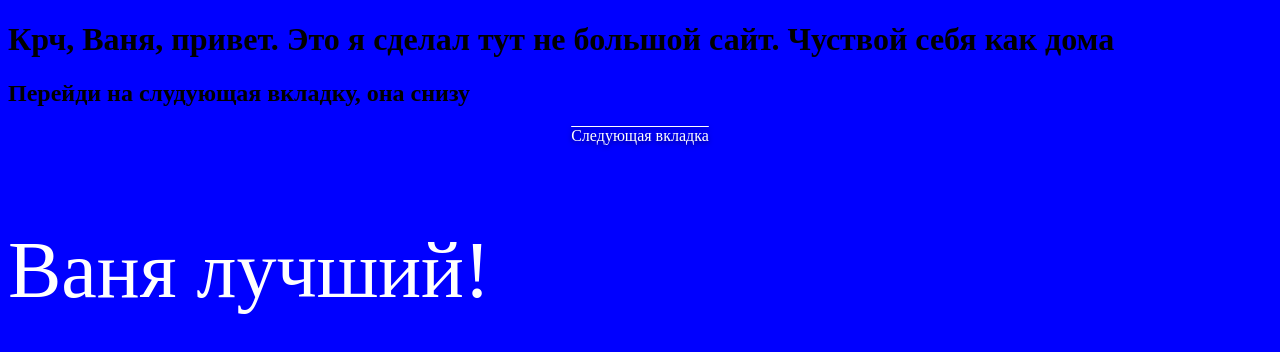
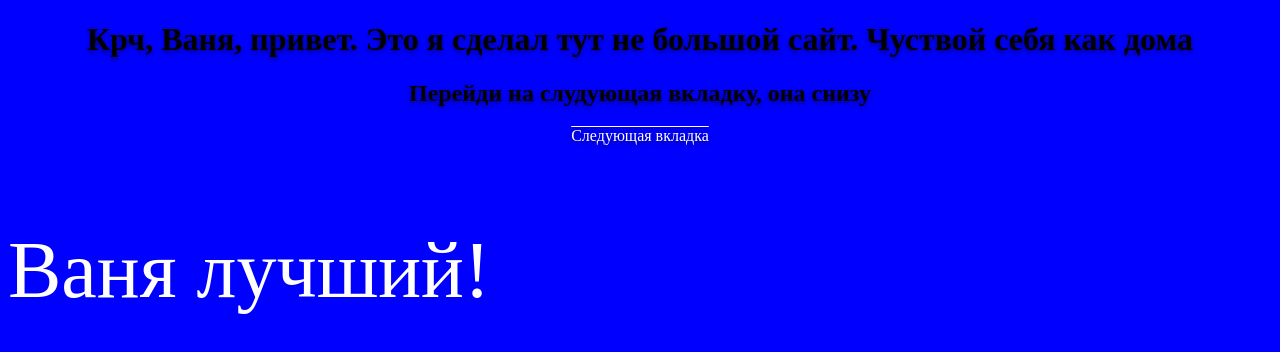
Before and after one commit to Traben10/Traben.github.io, a plain HTML site: page index.html in a window 1280 px wide. Drawn offline with Linux system fonts and the light colour scheme; files that its build step writes are made by us from their sources.

Commit message:
Update index.html

```diff
--- a/index.html
+++ b/index.html
@@ -5,6 +5,14 @@
 <meta charset='utf-8'>
 <title>Амир и Уголовка это одно слово</title>
 <style>
+  body {
+    background-color: blue;
+  }
+  h1, h2 {
+    text-shadow: 0 2px 5px rgba(0,0,0,0.5);
+    text-align: center;
+    display: block;
+  }
   a {
     font-size: 1em;
     color: white;
```
